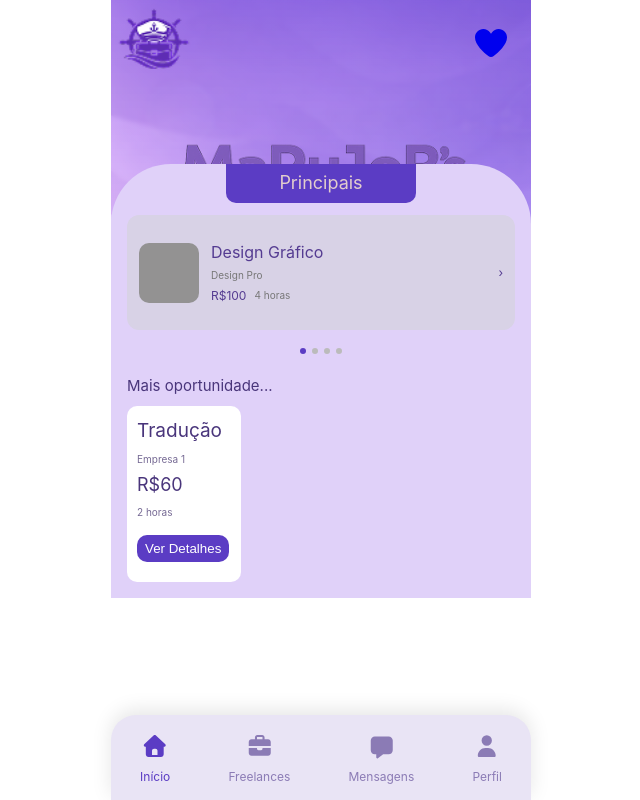
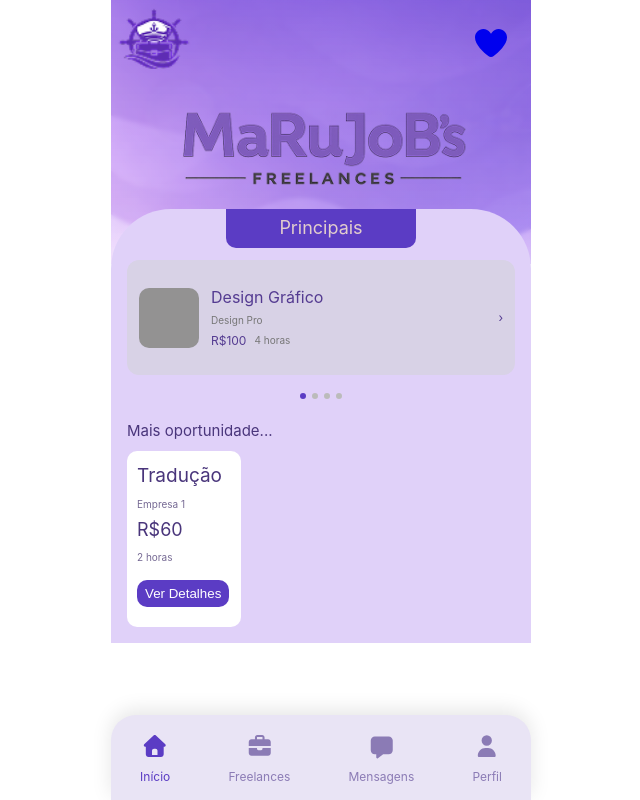
Before and after one commit to MaRuJoBs/Front_marujob, a Vue app: page / in a window 1280 px wide. Shown: the whole page, without its empty margins (319-959 px from the left). Built offline with nearby package versions, Linux system fonts and the light colour scheme.

Commit message:
FEAT-10: Feito Favoritos e ajeitado o HEADER

```diff
--- a/src/components/Header.vue
+++ b/src/components/Header.vue
@@ -89,7 +89,7 @@ body {
 }
 
 .slogan {
-  margin-top: 15vw;
+  margin-top: 10vw;
   width: 370px;
   opacity: 0.95;
 }
--- a/src/components/HomeComponent.vue
+++ b/src/components/HomeComponent.vue
@@ -59,9 +59,10 @@ body {
 main {
   background-color: #E0D1F9;
   border-radius: 60px 60px 0 0;
-  margin-top: -100px;
+  margin-top: -55px;
   position: relative;
   z-index: 5;
+  padding-top: 20px;
 }
 .home {
   padding: 0 16px 16px 16px;
```
